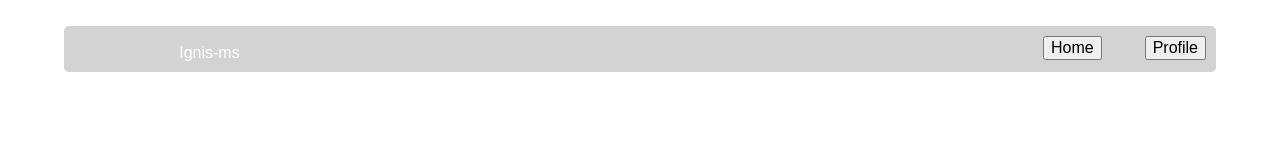
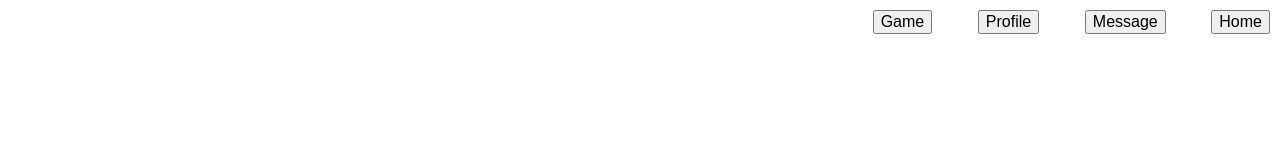
Before and after one commit to MacScott27/MacScott27.github.io, a plain HTML site: page index.html in a window 1280 px wide. Drawn offline with Linux system fonts and the light colour scheme.

Commit message:
Update index.html

```diff
--- a/index.html
+++ b/index.html
@@ -8,13 +8,12 @@
     <title>Home</title>
 </head>
 <body>
-    <div class=navBackground>
-        <ul class=navigation>
-            <li class=navigation><button>Profile</button></li>
-            <li class=navigation><button>Home</button></li>
-            <li class=text>Ignis-ms</li>
-        </ul>
-    </div>
-
+    <ul class=navigation>
+        <li class=navigation><a class=navigation href="index.html"><button class=navigation>Home</button></a></li>
+        <li class=navigation><a class=navigation href="message.html"><button class=navigation>Message</button></a></li>
+        <li class=navigation><a class=navigation href="profile.html"><button class=navigation>Profile</button></a></li>
+        <li class=navigation><a class=navigation href="game.html"><button class=navigation>Game</button></a></li>
+    </ul>
 </body>
+<script src="scripts.js"></script>
 </html>
```
